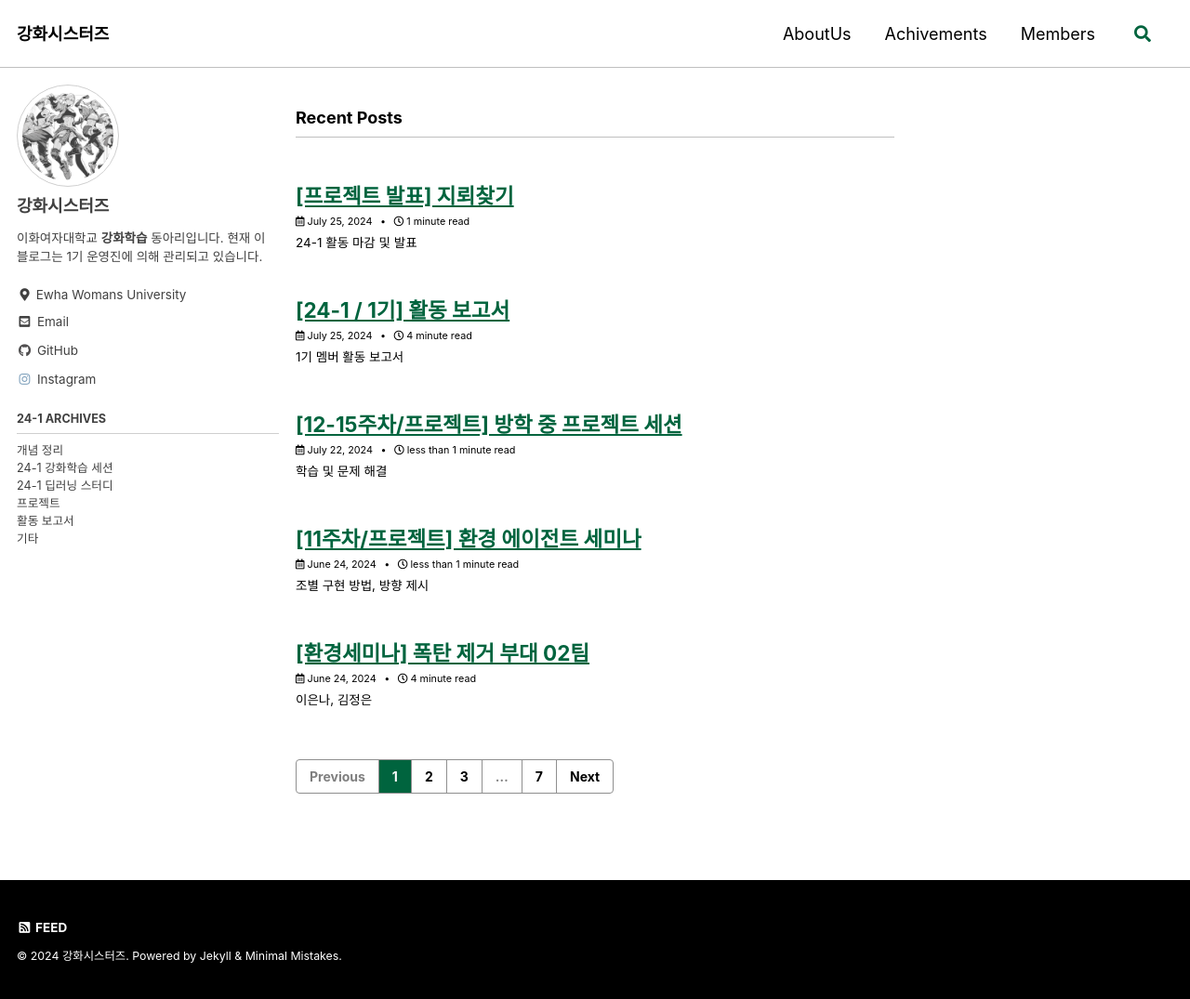
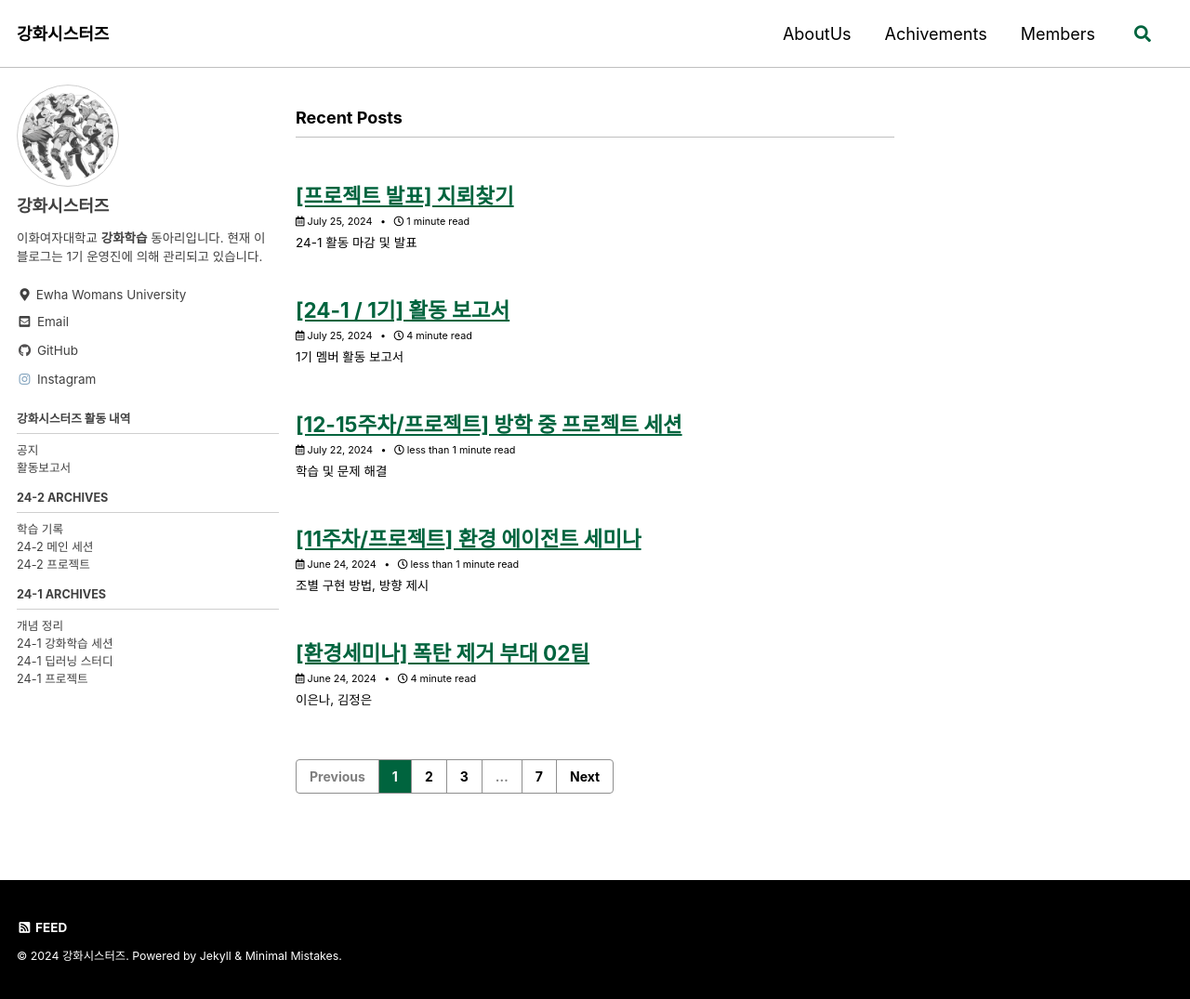
Before and after one commit to sy-mwish/kanghwasisters.github.io, a Jekyll site: the page built from index.html, in a window 1280 px wide and 1075 px high. Shown: the whole window at 93% size. Built offline with Jekyll 4.4.1, drawn with Linux system fonts in a browser that asks for light colours; cached includes are drawn as plain includes; the list of posts is cut into pages by our own code.

Commit message:
24-2 카테고리 추가

```diff
--- a/_data/navigation.yml
+++ b/_data/navigation.yml
@@ -6,13 +6,27 @@ main:
     url: /Achievements/
   - title: "Members"
     url: /Members/
-  # - title: "Sample Collections"
-  #   url: /collection-archive/
-  # - title: "Sitemap"
-  #   url: /sitemap/
 
 # side bar
 sidebar-category:
+  - title: "강화시스터즈 활동 내역"
+    children:
+      - title: "공지"
+        url:  "/categories/etc/"
+      - title: "활동보고서"
+        url:  "/categories/reports/"
+
+
+  - title: "24-2  Archives"
+    children:
+      - title: "학습 기록"
+        url: "/categories/24-2-study-records"
+      - title: "24-2  메인 세션"
+        url: "/categories/24-2-main-session"
+      - title: "24-2 프로젝트"
+        url: "/categories/24-2-projects"
+
+
   - title: "24-1  Archives"
     children:
       - title: "개념  정리"
@@ -21,9 +35,5 @@ sidebar-category:
         url: "/categories/RL_session"
       - title: "24-1  딥러닝  스터디"
         url: "/categories/DL_session"
-      - title: "프로젝트"
+      - title: "24-1 프로젝트"
         url:  "/categories/projects"
-      - title: "활동  보고서"
-        url:  "/categories/reports/"
-      - title: "기타"
-        url:  "/categories/etc/"
```
Also changed, not shown: _pages/categories/24-2-main-session.md (added, +9 -0 lines), _pages/categories/24-2-projects.md (added, +9 -0 lines), _pages/categories/24-2-study-records.md (added).
